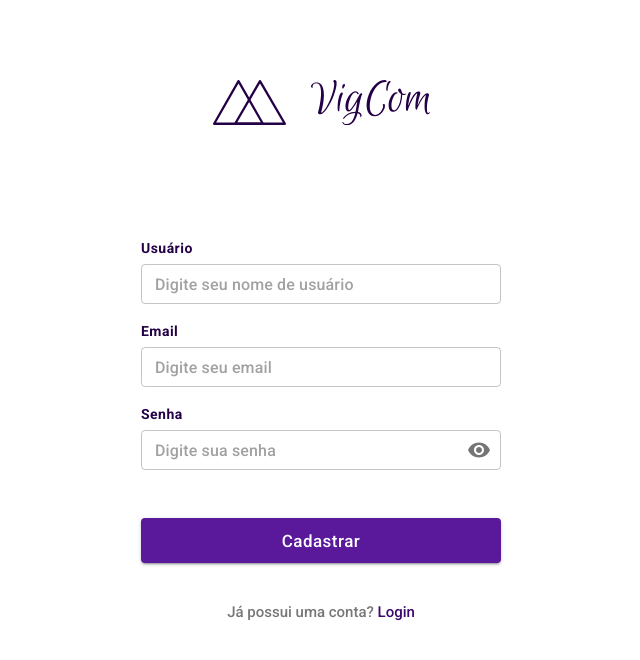
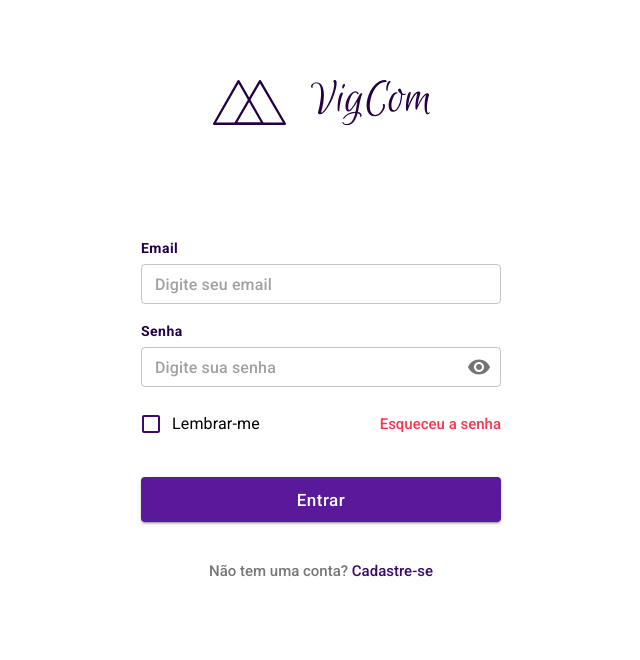
Before and after one commit to GustavoOM/vigilancia-comunitaria-frontend, a React (Vite) app: page / in a window 1280 px wide. Shown: the top 660 px of the page, without its empty margins (319-959 px from the left). Built offline with nearby package versions, Linux system fonts and the light colour scheme; the HTML template or start-up script is replaced by a standard one.

Commit message:
pagina de login criada

```diff
--- a/src/App.tsx
+++ b/src/App.tsx
@@ -1,11 +1,12 @@
 import "./App.css"
 
-import Cadastro from "./pages/Cadastro/Cadastro"
+import Login from "./pages/Login/Login";
+import Cadastro from "./pages/Cadastro/Cadastro";
 
 function App() {
   return (
     <>
-      <Cadastro />
+      <Login />
     </>
   )
 }
--- /dev/null
+++ b/src/pages/Login/Login.tsx
@@ -0,0 +1,100 @@
+import { Button, FormControlLabel, Checkbox } from '@mui/material';
+import reactLogo from '../../assets/logo.svg';
+import TextInput from '../../components/TextInput/TextInput';
+
+function Login() {
+    return (
+        <>
+            <div
+                className='LogoContainer'
+                style={{
+                    display: "flex",
+                    alignItems: "center",
+                    justifyContent: "center",
+                    paddingTop: "80px",
+                }}
+            >
+                <img src={reactLogo} />
+
+            </div>
+
+            <form
+                className="FormContainer"
+                style={{
+                    display: "flex",
+                    alignItems: "center",
+                    marginTop: "112px",
+                    flexDirection: "column",
+                    gap: "16px"
+                }}
+            >
+                <TextInput label="Email" placeholder="Digite seu email" type="email" />
+                <TextInput label="Senha" placeholder="Digite sua senha" type="password" />
+
+                <div
+                    style={{
+                        display: "flex",
+                        alignItems: "center",
+                        justifyContent: "center",
+                    }}
+                >
+                    <div
+                        style={{
+                            display: "flex",
+                            alignItems: "center",
+                            justifyContent: "space-between",
+                            minWidth: "360px",
+                            font: "500 15px Roboto",
+
+
+                        }}
+                    >
+                        <FormControlLabel
+                            control={<Checkbox value="remember"
+                                sx={{
+                                    color: "var(--roxo600)",
+                                    '&.Mui-checked': {
+                                        color: "var(--roxo500)",
+                                    },
+                                }} />}
+                            label="Lembrar-me"
+                        />                                      {/* A tag <a> provavelmente irá virar um link do router */}
+                        <a style={{ color: "#FB344F", cursor: "pointer" }}>Esqueceu a senha</a>
+
+                    </div>
+
+                </div>
+
+                <Button
+                    size="large"
+                    variant="contained"
+                    style={{
+                        backgroundColor: "var(--roxo500)",
+                        minWidth: "360px",
+                        minHeight: "45px",
+                        marginTop: "16px",
+                        textTransform: "capitalize",
+                        font: "500 17px Roboto"
+                    }}
+                >
+                    Entrar
+                </Button>
+            </form>
+
+
+            <div
+                style={{
+                    font: "500 15px Roboto",
+                    color: "var(--cinzaEscuro)",
+                    textAlign: "center",
+                    marginTop: "40px"
+                }}
+            >
+                {/* A tag <a> provavelmente irá virar um link do router */}
+                <p style={{}}>Não tem uma conta? <a style={{ color: "var(--roxo600)", cursor: "pointer" }}>Cadastre-se</a></p>
+            </div>
+        </>
+    )
+}
+
+export default Login;
```
